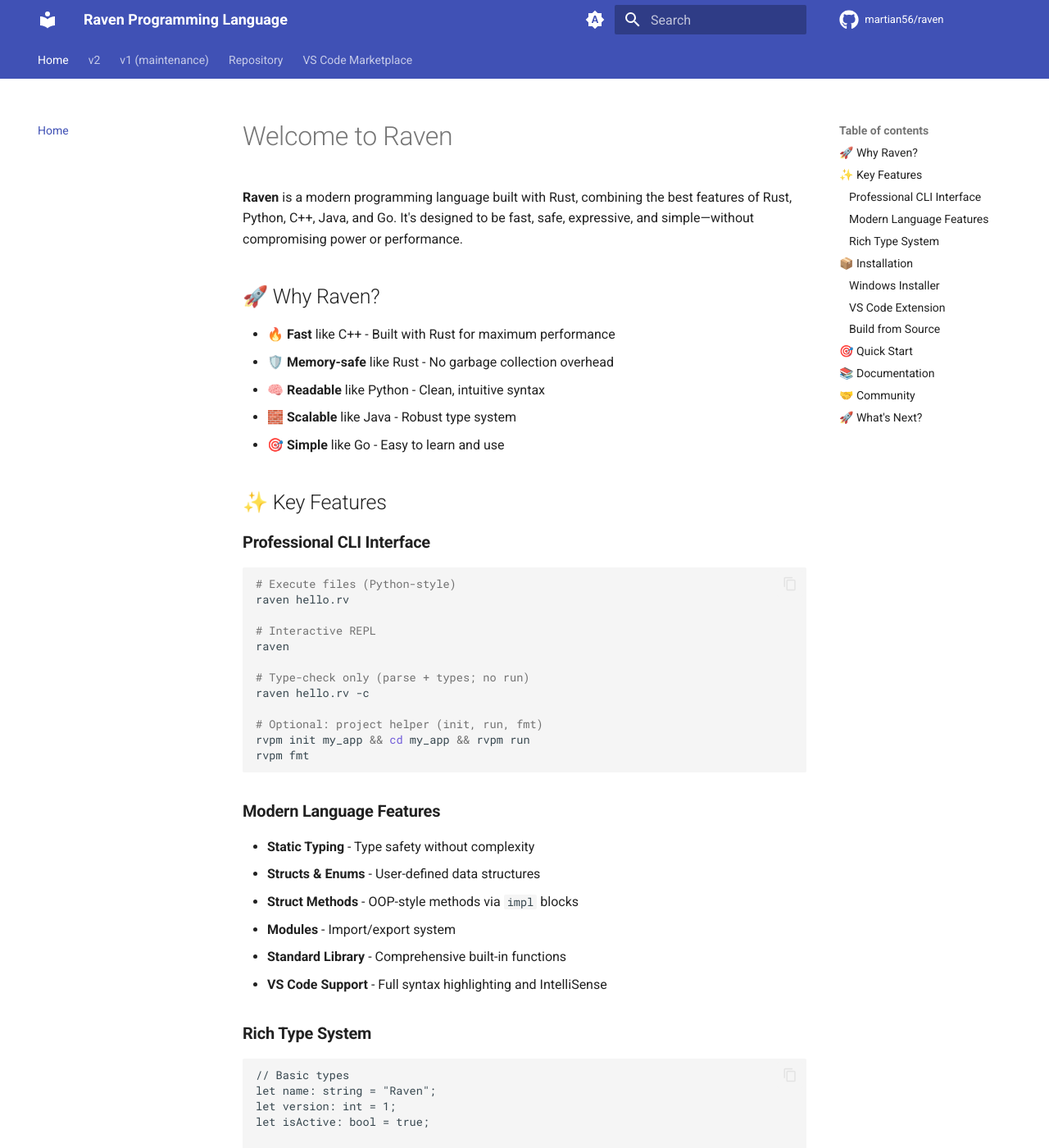
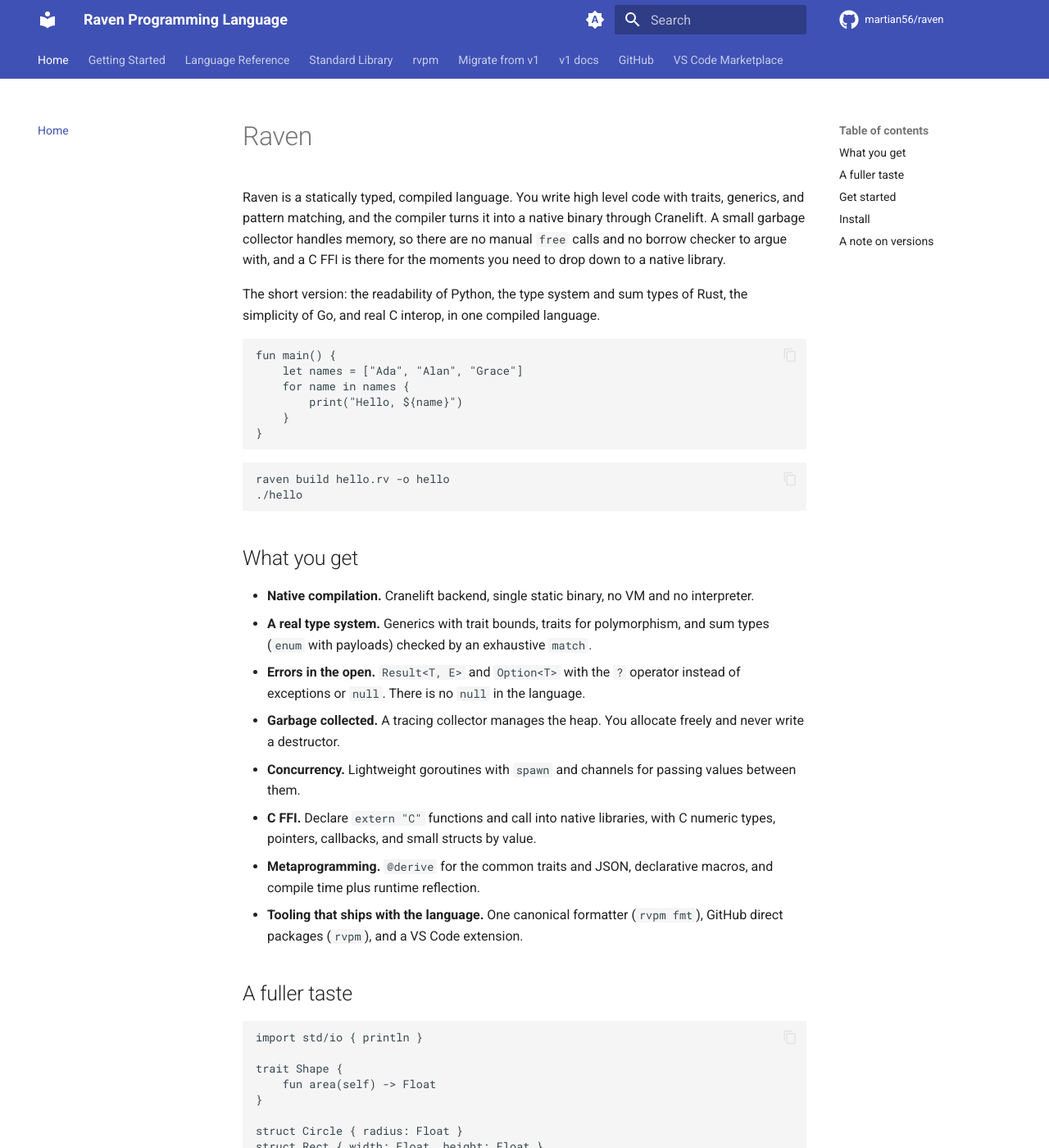
Before and after one commit to martian56/raven, an MkDocs documentation site: the page built from docs/index.md, in a window 1280 px wide and 1400 px high. Shown: the whole window at 82% size. Built offline with MkDocs 1.6.1 and Material for MkDocs 9.7.7, drawn with Linux system fonts in a browser that asks for light colours; comment, search, counter and statistics services are not loaded; some of the changed text lies outside the part shown.

Commit message:
docs(v2): make v2 the default docs, humanize the home page
Rewrite the home page for v2 (it still described the v1 interpreter and
even claimed no garbage collection). The site now lands on a v2 overview
and the v2 guide pages are the primary nav tabs. The v1 reference moves
under a single "v1 docs" tab with a short page framing it as legacy and
pointing at v2.

````diff
--- a/docs/index.md
+++ b/docs/index.md
@@ -1,118 +1,105 @@
-# Welcome to Raven
+# Raven
 
-**Raven** is a modern programming language built with Rust, combining the best features of Rust, Python, C++, Java, and Go. It's designed to be fast, safe, expressive, and simple—without compromising power or performance.
+Raven is a statically typed, compiled language. You write high level code with traits, generics, and pattern matching, and the compiler turns it into a native binary through Cranelift. A small garbage collector handles memory, so there are no manual `free` calls and no borrow checker to argue with, and a C FFI is there for the moments you need to drop down to a native library.
 
-## 🚀 Why Raven?
+The short version: the readability of Python, the type system and sum types of Rust, the simplicity of Go, and real C interop, in one compiled language.
 
-- **🔥 Fast** like C++ - Built with Rust for maximum performance
-- **🛡️ Memory-safe** like Rust - No garbage collection overhead
-- **🧠 Readable** like Python - Clean, intuitive syntax
-- **🧱 Scalable** like Java - Robust type system
-- **🎯 Simple** like Go - Easy to learn and use
-
-## ✨ Key Features
-
-### **Professional CLI Interface**
-```bash
-# Execute files (Python-style)
-raven hello.rv
-
-# Interactive REPL
-raven
-
-# Type-check only (parse + types; no run)
-raven hello.rv -c
-
-# Optional: project helper (init, run, fmt)
-rvpm init my_app && cd my_app && rvpm run
-rvpm fmt
-```
-
-### **Modern Language Features**
-- **Static Typing** - Type safety without complexity
-- **Structs & Enums** - User-defined data structures
-- **Struct Methods** - OOP-style methods via `impl` blocks
-- **Modules** - Import/export system
-- **Standard Library** - Comprehensive built-in functions
-- **VS Code Support** - Full syntax highlighting and IntelliSense
-
-### **Rich Type System**
 ```raven
-// Basic types
-let name: string = "Raven";
-let version: int = 1;
-let isActive: bool = true;
-
-// Arrays
-let numbers: int[] = [1, 2, 3, 4, 5];
-
-// Structs
-struct Person {
-    name: string,
-    age: int,
-    isActive: bool
-}
-
-// Enums
-enum HttpStatus {
-    OK,
-    NotFound,
-    InternalError
+fun main() {
+    let names = ["Ada", "Alan", "Grace"]
+    for name in names {
+        print("Hello, ${name}")
+    }
 }
 ```
 
-## 📦 Installation
+```bash
+raven build hello.rv -o hello
+./hello
+```
 
-### **Windows Installer**
-Download the latest MSI from [GitHub Releases](https://github.com/martian56/raven/releases).
+## What you get
 
-### **VS Code Extension**
-Install the Raven language extension from the [VS Code Marketplace](https://marketplace.visualstudio.com/items?itemName=martian56.raven-language).
+- **Native compilation.** Cranelift backend, single static binary, no VM and no interpreter.
+- **A real type system.** Generics with trait bounds, traits for polymorphism, and sum types (`enum` with payloads) checked by an exhaustive `match`.
+- **Errors in the open.** `Result<T, E>` and `Option<T>` with the `?` operator instead of exceptions or `null`. There is no `null` in the language.
+- **Garbage collected.** A tracing collector manages the heap. You allocate freely and never write a destructor.
+- **Concurrency.** Lightweight goroutines with `spawn` and channels for passing values between them.
+- **C FFI.** Declare `extern "C"` functions and call into native libraries, with C numeric types, pointers, callbacks, and small structs by value.
+- **Metaprogramming.** `@derive` for the common traits and JSON, declarative macros, and compile time plus runtime reflection.
+- **Tooling that ships with the language.** One canonical formatter (`rvpm fmt`), GitHub direct packages (`rvpm`), and a VS Code extension.
 
-### **Build from Source**
+## A fuller taste
+
+```raven
+import std/io { println }
+
+trait Shape {
+    fun area(self) -> Float
+}
+
+struct Circle { radius: Float }
+struct Rect { width: Float, height: Float }
+
+impl Shape for Circle {
+    fun area(self) -> Float = 3.14159 * self.radius * self.radius
+}
+
+impl Shape for Rect {
+    fun area(self) -> Float = self.width * self.height
+}
+
+enum Expr {
+    Lit(Int),
+    Add(List<Expr>),
+}
+
+impl Expr {
+    fun eval(self) -> Int {
+        return match self {
+            Lit(n) -> n,
+            Add(parts) -> {
+                let total = 0
+                for p in parts {
+                    total = total + p.eval()
+                }
+                total
+            },
+        }
+    }
+}
+
+fun main() {
+    let c = Circle { radius: 2.0 }
+    println("area = ${c.area()}")
+
+    let tree = Expr.Add([Expr.Lit(2), Expr.Lit(3), Expr.Lit(5)])
+    println("eval = ${tree.eval()}")
+}
+```
+
+## Get started
+
+- New here? Start with [Getting Started](v2/guide/getting-started.md). It takes you from a single file to a managed project.
+- Want the whole surface of the language? See the [Language Reference](v2/guide/language-reference.md).
+- Looking for what the standard library gives you? The [Standard Library](v2/guide/standard-library.md) page walks through every module.
+- Managing dependencies and builds? Read the [rvpm guide](v2/guide/rvpm.md).
+- Coming from Raven v1? The [migration guide](v2/migration.md) maps every breaking change.
+
+## Install
+
+The fastest path today is building from source:
+
 ```bash
 git clone https://github.com/martian56/raven.git
 cd raven
 cargo build --release
 ```
 
-## 🎯 Quick Start
+The `raven` and `rvpm` binaries land in `target/release/`. Add that directory to your `PATH`. Signed installers for Linux, Windows, and macOS are produced by the release workflow and attached to each tagged release on [GitHub](https://github.com/martian56/raven/releases).
 
-1. **Install Raven** using the Windows installer
-2. **Create a file** `hello.rv`:
-   ```raven
-   fun main() -> void {
-       print("Hello, Raven!");
-   }
+The [VS Code extension](https://marketplace.visualstudio.com/items?itemName=martian56.raven-language) adds syntax highlighting and snippets.
 
-   main();
-   ```
-3. **Run it**: `raven hello.rv`
-4. **Try the REPL**: `raven`
+## A note on versions
 
-## 📚 Documentation
-
-- **[Language Reference](syntax.md)** - Complete syntax guide
-- **[Standard Library](standard-library/overview.md)** - Built-in functions and modules
-- **[rvpm and formatting](getting-started/rvpm-and-format.md)** - `rv.toml`, `rvpm fmt`, `[fmt]`
-- **[Examples](examples/basic.md)** - Sample programs and tutorials
-- **[VS Code Extension](resources/vscode-extension.md)** - Development environment setup
-
-## 🤝 Community
-
-- **GitHub**: [martian56/raven](https://github.com/martian56/raven)
-- **Issues**: Report bugs and request features
-- **Discussions**: Ask questions and share ideas
-
-## 🚀 What's Next?
-
-The current toolchain includes the interpreter, type checker, **rvpm** scaffolding (`init`, `run`, `fmt`), and optional **`[fmt]`** settings in `rv.toml`. Planned work includes:
-- Bytecode VM or compiled backend
-- Advanced type system (generics, traits)
-- Concurrency (async/await)
-- Full **rvpm** package install / registry
-- Language server protocol (LSP)
-
----
-
-**Ready to start coding with Raven?** Check out our [Getting Started Guide](getting-started/installation.md)!
+This site documents **Raven v2**, the compiled language. Raven v1 was a tree walking interpreter with a different syntax; its docs still live under [v1 docs](getting-started/installation.md) for anyone maintaining older code. If you are starting fresh, you want v2.
--- a/mkdocs.yml
+++ b/mkdocs.yml
@@ -81,13 +81,13 @@
 
 nav:
   - Home: index.md
-  - v2:
-    - Getting Started: v2/guide/getting-started.md
-    - Language Reference: v2/guide/language-reference.md
-    - Standard Library: v2/guide/standard-library.md
-    - rvpm: v2/guide/rvpm.md
-    - Migration from v1: v2/migration.md
-  - v1 (maintenance):
+  - Getting Started: v2/guide/getting-started.md
+  - Language Reference: v2/guide/language-reference.md
+  - Standard Library: v2/guide/standard-library.md
+  - rvpm: v2/guide/rvpm.md
+  - Migrate from v1: v2/migration.md
+  - v1 docs:
+    - About these docs: v1/about.md
     - Getting Started:
       - Installation: getting-started/installation.md
       - Quick Start: getting-started/quick-start.md
@@ -105,7 +105,7 @@
       - Standard Library Spec: STDLIB_SPEC.md
     - Resources:
       - VS Code Extension: resources/vscode-extension.md
-  - Repository: https://github.com/martian56/raven
+  - GitHub: https://github.com/martian56/raven
   - VS Code Marketplace: https://marketplace.visualstudio.com/items?itemName=martian56.raven-language
 
 extra:
````
Also changed, not shown: docs/v1/about.md (added, +7 -0 lines).
